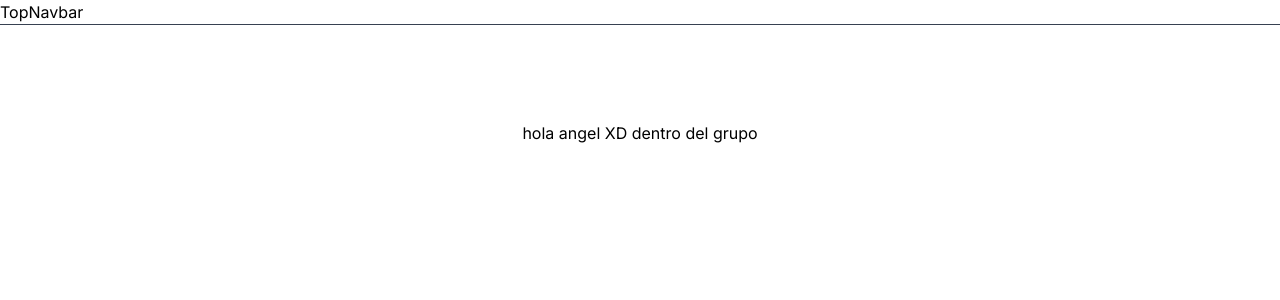
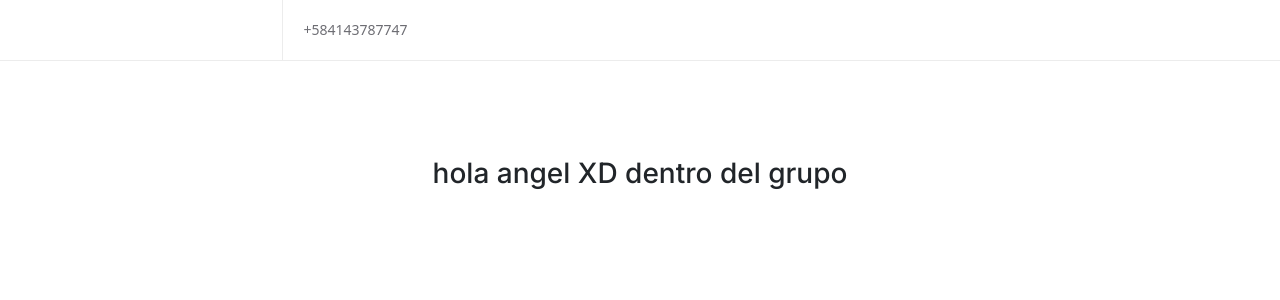
Before and after one commit to angeleesc/az-market-zilla-template, a Next.js app: page / in a window 1280 px wide. Shown: the top 300 px of the page. Built offline with nearby package versions, Linux system fonts and the light colour scheme.

Commit message:
barra inicial

```diff
--- a/app/layout.jsx
+++ b/app/layout.jsx
@@ -1,6 +1,7 @@
 import { Inter } from "next/font/google";
 const inter = Inter({ subsets: ["latin"] });
 import "./globals.scss"
+import 'bootstrap/dist/css/bootstrap.min.css';
 
 export const metadata = {
   title: "Create Next App",
--- a/components/top-narbar/TopNavbar.jsx
+++ b/components/top-narbar/TopNavbar.jsx
@@ -1,9 +1,30 @@
 import React from 'react'
+import { Col, Container, Row } from 'react-bootstrap'
 
 export default function TopNavbar() {
+
+  const navLeft = "border-l border-l-az-line-acent px-[20px] font-sans text-paragraf-color text-[14px] h-[60px] leading-[60px]"
+
   return (
     <div
-    className='border-b border-gray-700'
-    >TopNavbar</div>
+      className='border-b border-az-line-acent'
+    >
+      <Container>
+        <Row>
+          <Col md={6} className='md:text-start text-center'  >
+            <ul className='m-0 p-0 list-none inline-flex'>
+              <li
+                className={navLeft}
+              >
+
+                +584143787747
+
+              </li>
+
+            </ul>
+          </Col>
+        </Row>
+      </Container>
+    </div>
   )
 }
--- a/package.json
+++ b/package.json
@@ -9,8 +9,10 @@
     "lint": "next lint"
   },
   "dependencies": {
+    "bootstrap": "^5.3.2",
     "next": "14.1.0",
     "react": "^18",
+    "react-bootstrap": "^2.10.0",
     "react-dom": "^18"
   },
   "devDependencies": {
--- a/tailwind.config.js
+++ b/tailwind.config.js
@@ -9,7 +9,8 @@ module.exports = {
     extend: {
       colors:{
 
-        "az-line-acent": ""
+        "az-line-acent": "#ececec",
+        "paragraf-color": "#6d6d73"
 
       },
 
```
Also changed, not shown: 1 other file (tests, documents, lock files or other folders).
